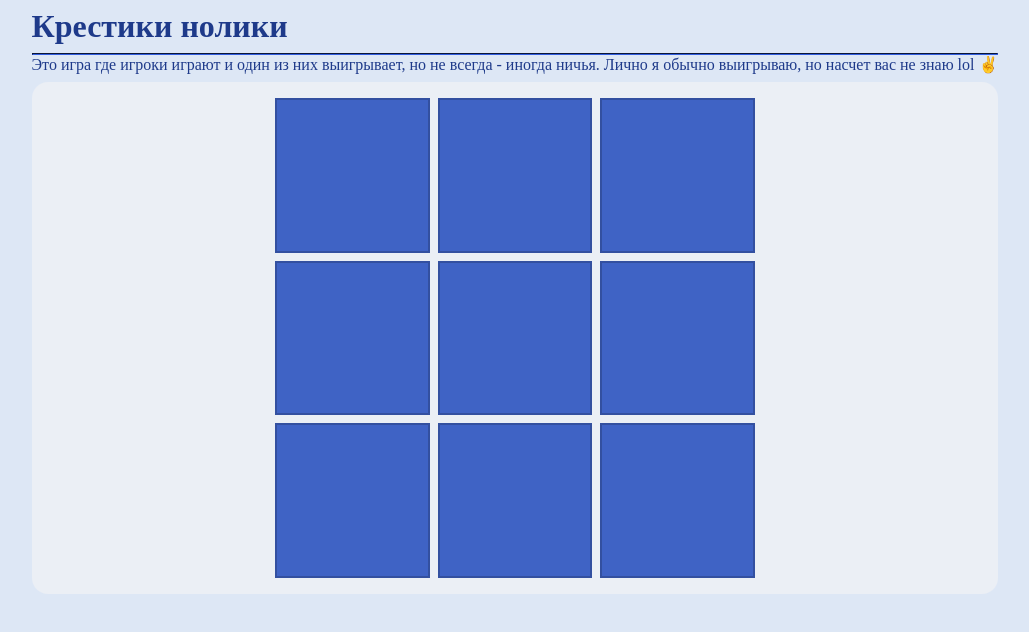
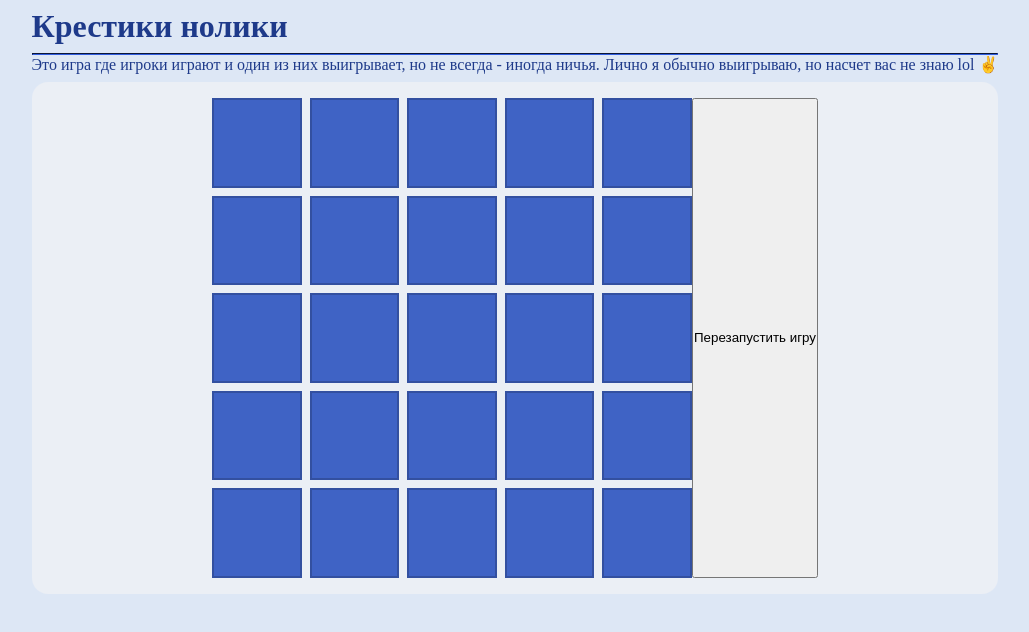
Before and after one commit to Arthird/krestiki-noliki, a React (Vite) app: page / in a window 1280 px wide. Shown: the top 632 px of the page, without its empty margins (125-1154 px from the left). Built offline with nearby package versions, Linux system fonts and the light colour scheme.

Commit message:
feat(field widget): highlighting the winning cells

```diff
--- a/src/App.tsx
+++ b/src/App.tsx
@@ -1,15 +1,17 @@
-import KrestikiNoliki from "./pages/krestikiNoliki/krestikiNoliki";
+import KrestikiNoliki from "./pages/krestikiNoliki/KrestikiNoliki";
 
 export default function App() {
   return (
     <KrestikiNoliki
-      acceptableCellValues={["X", "0"]}
+      acceptableCellValues={["X", "0",]}
       initialRows={[
-        ["", "", ""],
-        ["", "", ""],
-        ["", "", ""],
+        ["", "", "", "", ""],
+        ["", "", "", "", ""],
+        ["", "", "", "", ""],
+        ["", "", "", "", ""],
+        ["", "", "", "", ""],
       ]}
-      countToWin={3}
+      countToWin={4}
     />
   );
 }
--- a/src/colors.css
+++ b/src/colors.css
@@ -17,6 +17,8 @@
 
   --color-error: #792036;
   --color-on-error: #d45083;
+
+  --color-win: #54af6f;
 }
 
 @media (prefers-color-scheme: dark) {
--- a/src/entities/cell/Cell.module.css
+++ b/src/entities/cell/Cell.module.css
@@ -13,3 +13,7 @@
 .cell:hover {
   opacity: 0.9;
 }
+
+.winning{
+  background-color: var(--color-win);
+}
--- a/src/entities/cell/Cell.tsx
+++ b/src/entities/cell/Cell.tsx
@@ -1,4 +1,4 @@
-import { memo } from "react";
+import { memo, useCallback} from "react";
 import type { CellValue } from "./CellValue";
 import styles from "./Cell.module.css";
 import clsx from "clsx";
@@ -7,16 +7,26 @@ type CellProps = {
   value: CellValue;
   index: number;
   onClick: (index: number) => void;
+  isWinning: boolean;
   className?: CSSModuleClasses | string;
 };
 
-const Cell = memo(function Cell({ value, onClick, index, className }: CellProps) {
+const Cell = memo(function Cell({
+  value,
+  onClick,
+  index,
+  isWinning,
+  className,
+}: CellProps) {
+  const handleClick = useCallback(() => onClick(index), [onClick, index]);
+  const cellClassName = clsx(
+    styles.cell,
+    isWinning && styles.winning,
+    className,
+  );
+
   return (
-    <button
-      type="button"
-      onClick={() => onClick(index)}
-      className={clsx(styles.cell, className)}
-    >
+    <button type="button" onClick={handleClick} className={cellClassName}>
       {value}
     </button>
   );
--- a/src/pages/krestikiNoliki/krestikiNoliki.tsx
+++ b/src/pages/krestikiNoliki/krestikiNoliki.tsx
@@ -4,6 +4,7 @@ import clsx from "clsx";
 import type { CellValue } from "../../entities/cell/CellValue";
 import { makeMove } from "../../widgets/field/api/makeMove";
 import ErrorMessage from "../../shared/error/Error";
+import { getCellValue } from '../../widgets/field/api/getCellValue';
 import {
   type FieldMatrix,
   Field,
@@ -23,7 +24,8 @@ export default function KrestikiNoliki({
 }: KrestikiNolikiProps) {
   const [errorMessage, setErrorMessage] = useState<string>();
   const [winner, setWinner] = useState<string>();
-  const rowsRef = useRef<FieldMatrix>(initialRows.map((row) => [...row]));
+  const [winningSeries, setWinningSeries] = useState<[number, number][]>([]);
+  const matrixRef = useRef<FieldMatrix>(initialRows.map((row) => [...row]));
 
   const [currentTurn, updateCurrentTurn] = useReducer(
     (index) => (index + 1) % acceptableCellValues.length,
@@ -32,21 +34,26 @@ export default function KrestikiNoliki({
 
   const [, forceUpdate] = useReducer((x) => x + 1, 0);
 
-  const updateCell = (
-    rowIndex: number,
-    cellIndex: number,
-    value: CellValue,
-  ) => {
+  const handleWin = (winningSeries: [number, number][]) => {
+    setWinningSeries(winningSeries)
+    setWinner(getCellValue(matrixRef.current, ...winningSeries[0]))
+  }
+
+  const toggleCellValue = (rowIndex: number, cellIndex: number) => {
+    const value = acceptableCellValues[currentTurn];
+
     try {
-      makeMove(rowsRef.current, rowIndex, cellIndex, value);
+      makeMove(matrixRef.current, rowIndex, cellIndex, value);
       const longestSeries = findLongestSeries(
-        rowsRef.current,
+        matrixRef.current,
         rowIndex,
         cellIndex,
       );
+
       if (longestSeries.length >= countToWin) {
-        setWinner(value);
+        handleWin(longestSeries)
       }
+
       updateCurrentTurn();
       setErrorMessage("");
       forceUpdate();
@@ -58,13 +65,15 @@ export default function KrestikiNoliki({
     }
   };
 
-  const toggleCellValue = (rowIndex: number, cellIndex: number) => {
-    const value = acceptableCellValues[currentTurn];
-    updateCell(rowIndex, cellIndex, value);
+  const handleCellClick = (rowIndex: number, cellIndex: number) => {
+    toggleCellValue(rowIndex, cellIndex);
   };
 
-  const handleCellClick = (rowIndex: number, cellIndex: number) => {
-    toggleCellValue(rowIndex, cellIndex);
+  const handleReset = () => {
+    setWinner("");
+    setWinningSeries([])
+    matrixRef.current.forEach((row) => row.fill(""));
+    forceUpdate();
   };
 
   return (
@@ -79,16 +88,20 @@ export default function KrestikiNoliki({
         <div className={clsx(styles.gameContainer)}>
           <Field
             // eslint-disable-next-line react-hooks/refs
-            rows={rowsRef.current}
+            matrix={matrixRef.current}
             onCellClick={handleCellClick}
             matrixClassName={styles.matrix}
+            winningSeries={winningSeries}
           />
+          <button className={styles.resetBtn} onClick={handleReset}>
+            Перезапустить игру
+          </button>
         </div>
-
         <div className={styles.error}>
           <ErrorMessage visible={!!errorMessage}>{errorMessage}</ErrorMessage>
         </div>
-        {!!winner && <h2>Победил: {winner} </h2>}
+        {!!winner && <h2>Победил: {winner} </h2>}{" "}
+        {/*//TODO Сделать попап  с предложением начать заново*/}
       </div>
     </main>
   );
--- a/src/widgets/field/ui/Field/Field.tsx
+++ b/src/widgets/field/ui/Field/Field.tsx
@@ -1,36 +1,57 @@
 import clsx from "clsx";
-import { memo } from "react";
+import { memo, useMemo } from "react";
 import styles from "./Field.module.css";
 import type { RowModel } from "../../model/RowModel";
 import { Row } from "..";
 
 type FieldProps = {
-  rows: RowModel[];
+  matrix: RowModel[];
   onCellClick: (rowIndex: number, cellIndex: number) => void;
+  winningSeries: [number, number][];
   rowClassName?: CSSModuleClasses | string;
   matrixClassName?: CSSModuleClasses | string;
   cellClassName?: CSSModuleClasses | string;
 };
 
 const Field = memo(function Field({
-  rows,
+  matrix,
   onCellClick,
+  winningSeries,
   rowClassName,
   matrixClassName,
   cellClassName,
 }: FieldProps) {
+  const matrixClass = clsx(styles.matrix, matrixClassName);
+  const cellClass = clsx(styles.cell, cellClassName);
+  const rowClass = clsx(styles.row, rowClassName);
+
+  const winningIndexesByRow = useMemo(() => {
+    const map = new Map<number, Set<number>>();
+    winningSeries.forEach(([rowIndex, cellIndex]) => {
+      if (!map.has(rowIndex)) {
+        map.set(rowIndex, new Set());
+      }
+      map.get(rowIndex)!.add(cellIndex);
+    });
+    return map;
+  }, [winningSeries]);
+
   return (
-    <div className={clsx(styles.matrix, matrixClassName)}>
-      {rows.map((rowModel, rowIndex) => (
-        <Row
-          row={rowModel}
-          key={rowIndex}
-          rowIndex={rowIndex}
-          onCellClick={onCellClick}
-          cellClassName={clsx(styles.cell, cellClassName)}
-          rowClassName={clsx(styles.row, rowClassName)}
-        />
-      ))}
+    <div className={matrixClass}>
+      {matrix.map((row, rowIndex) => {
+        const winningIndexes = winningIndexesByRow.get(rowIndex) || new Set();
+        return (
+          <Row
+            row={row}
+            key={rowIndex}
+            rowIndex={rowIndex}
+            onCellClick={onCellClick}
+            winningIndexes={winningIndexes}
+            cellClassName={cellClass}
+            rowClassName={rowClass}
+          />
+        );
+      })}
     </div>
   );
 });
--- a/src/widgets/field/ui/Row/Row.tsx
+++ b/src/widgets/field/ui/Row/Row.tsx
@@ -1,4 +1,4 @@
-import { memo, useCallback } from "react";
+import { memo, useCallback, useMemo } from "react";
 import styles from "./Row.module.css";
 import clsx from "clsx";
 import Cell from "../../../../entities/cell/Cell";
@@ -8,6 +8,7 @@ type RowProps = {
   row: RowModel;
   onCellClick: (rowIndex: number, cellIndex: number) => void;
   rowIndex: number;
+  winningIndexes: Set<number>;
   rowClassName?: CSSModuleClasses | string;
   cellClassName?: CSSModuleClasses | string;
 };
@@ -16,6 +17,7 @@ const Row = memo(function Row({
   row,
   onCellClick,
   rowIndex,
+  winningIndexes,
   rowClassName,
   cellClassName,
 }: RowProps) {
@@ -24,14 +26,20 @@ const Row = memo(function Row({
     [onCellClick, rowIndex],
   );
 
+  const rowClassname = useMemo(
+    () => clsx(styles.row, rowClassName),
+    [rowClassName],
+  );
+
   return (
-    <div className={clsx(styles.row, rowClassName)}>
+    <div className={rowClassname}>
       {row.map((value, index) => (
         <Cell
           value={value}
           key={index}
           index={index}
           onClick={handleCellClick}
+          isWinning={winningIndexes.has(index)}
           className={cellClassName}
         />
       ))}
```
Also changed, not shown: src/pages/krestikiNoliki/KrestikiNoliki.module.css (line endings or trailing spaces).
